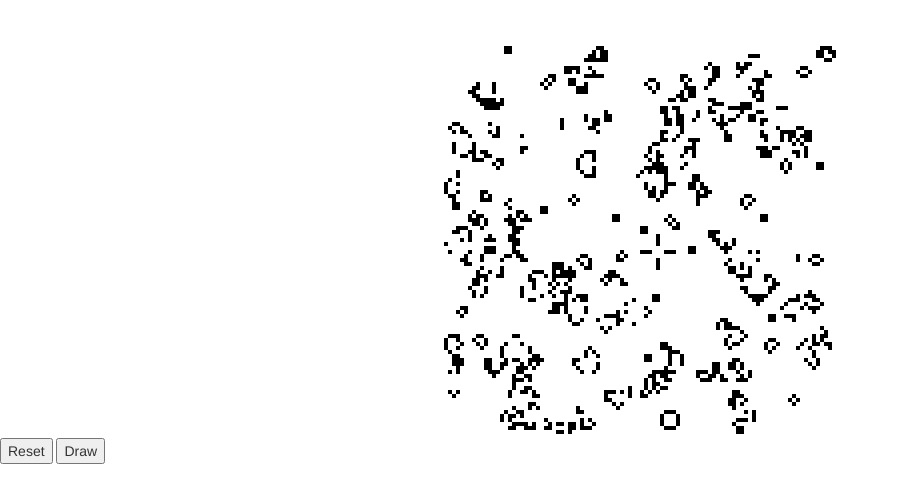
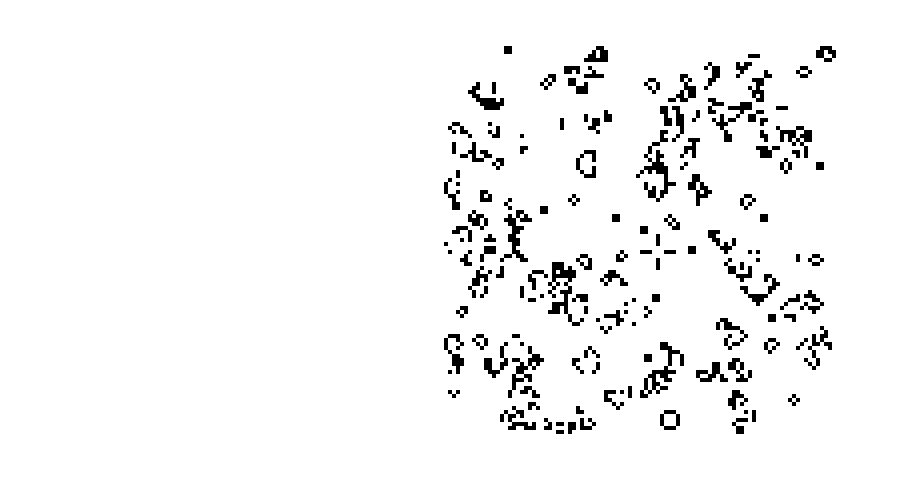
Before and after one commit to aquova/game-of-life, a plain HTML site: page index.html in a window 1280 px wide. Shown: the part 152-654 px from the top of the page, without its empty margins (0-899 px from the left). Drawn offline with nearby package versions, Linux system fonts and the light colour scheme.

Commit message:
Removed buttons I forgot existed

```diff
--- a/index.html
+++ b/index.html
@@ -11,10 +11,10 @@
         <h1>Conway's Game of Life</h1>
     </div>
     <canvas id="gameCanvas" class="center-block" width="400" height="400">Your browser does not support the HTML5 canvas tag.</canvas>
-    <span>
-        <button type="button">Reset</button>
-        <button type="button">Draw</button>
-    </span>
+    <!-- <span> -->
+    <!--     <button type="button">Reset</button> -->
+    <!--     <button type="button">Draw</button> -->
+    <!-- </span> -->
     <script src="gameoflife.js"></script>
 </body>
 </html>
```
